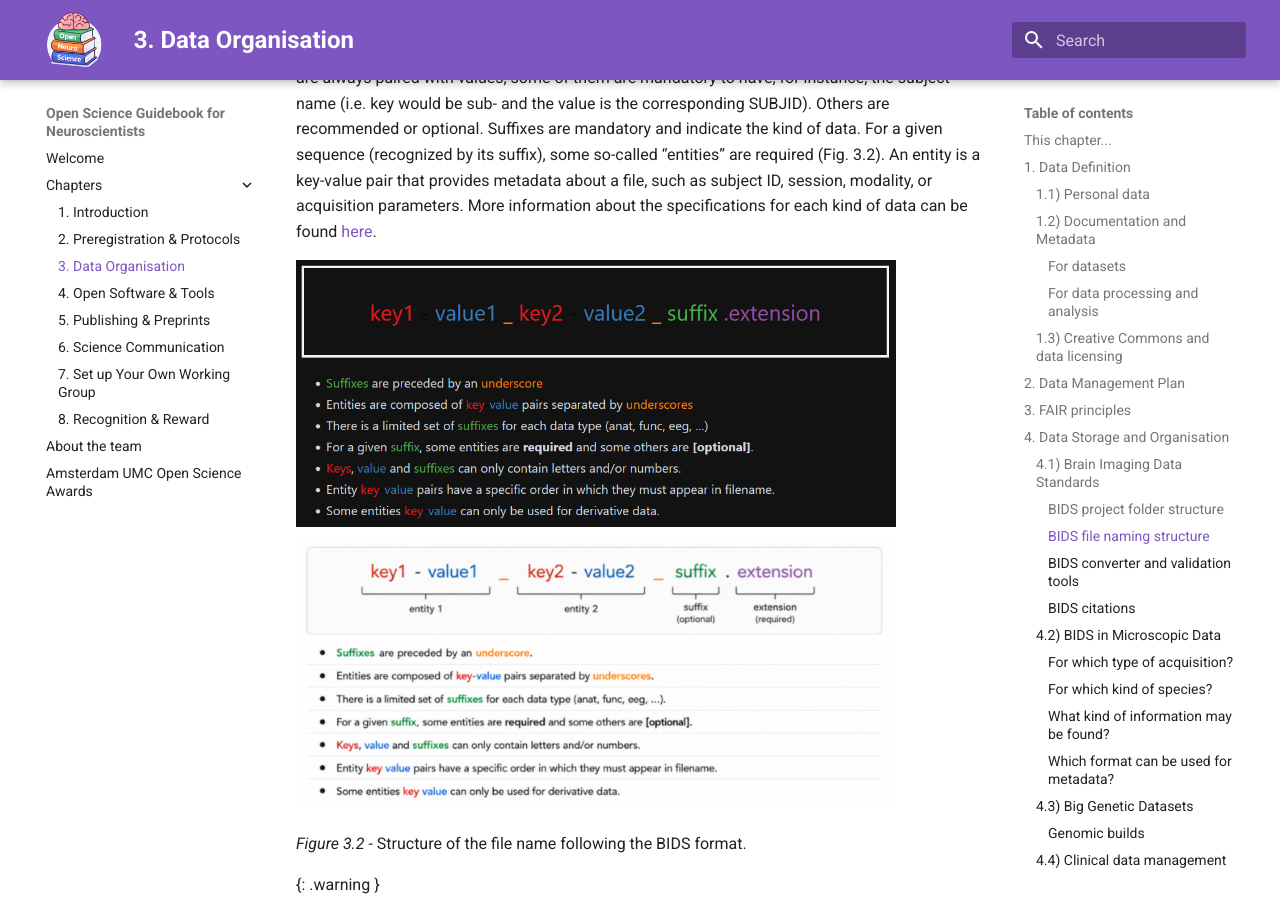
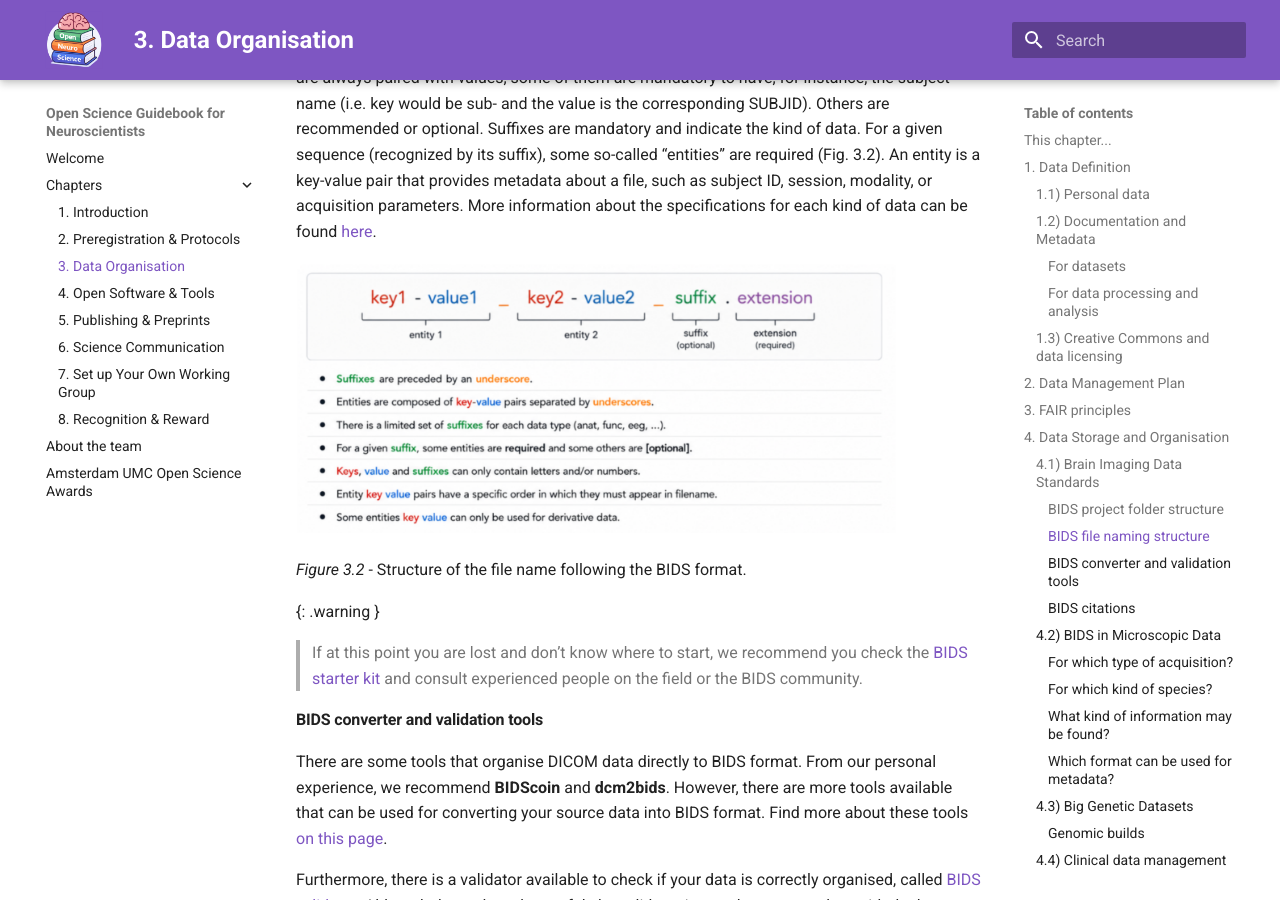
Before and after one commit to ANW-Open-Science/Open-Science-Guidebook-for-Neuroscientists, an MkDocs documentation site: the page built from docs/tabs/3-data_organisation.md, in a window 1280 px wide and 900 px high, scrolled down 5313 px. Built offline with MkDocs 1.6.1 and Material for MkDocs 9.7.7, drawn with Linux system fonts in a browser that asks for light colours.

Commit message:
Update 3-data_organisation.md

```diff
--- a/docs/tabs/3-data_organisation.md
+++ b/docs/tabs/3-data_organisation.md
@@ -105,7 +105,6 @@ Inside the session (if it exists) or the subject folder, we should have a subfol
 
 Finally, the files MUST be named in a certain way to be machine-readable. There are three main types of data (or extensions): **.json** files containing metadata, **.tsv** files containing tables of metadata and raw data images (with **.jpg** or **.nii.gz**). All files follow a similar structure that includes using **keys**, the corresponding **value** to that key, a **suffix** and, finally, the **extension**. Keys are always paired with values, some of them are mandatory to have, for instance, the subject name (i.e. key would be sub- and the value is the corresponding SUBJID). Others are recommended or optional. Suffixes are mandatory and indicate the kind of data. For a given sequence (recognized by its suffix), some so-called “entities” are required (Fig. 3.2). An entity is a key-value pair that provides metadata about a file, such as subject ID, session, modality, or acquisition parameters. More information about the specifications for each kind of data can be found [here](https://bids-specification.readthedocs.io/en/stable/modality-agnostic-files.html).
 
-![BIDS file name structure](../assets/images/BIDS2.png){width="600"}
 ![BIDS file name structure](../assets/images/BIDS2_Improved_Sanne.png){width="600"}
 
 *Figure 3.2* - Structure of the file name following the BIDS format.
@@ -149,7 +148,6 @@ Different manufacturers typically utilise various file formats to store metadata
 
 In summary, this type of data storage, which is constantly evolving and improving, provides a consistent way to associate a file with the necessary metadata needed to perform further image analysis (Fig 3.3). A more comprehensive and exhaustive overview concerning how to properly apply the BIDS format on your dataset can be found [here](https://bids-specification.readthedocs.io/en/stable/modality-specific-files/microscopy.html).
 
-![illustration following BIDS format](../assets/images/BIDS3.png){width="600"}
 ![illustration following BIDS format](../assets/images/BIDS3_Improved_Sanne.png){width="600"}
 
 *Figure 3.3* - Illustration of rat spinal cord SEM overview following a BIDS format, modified from Zaimi et al., 2018 and extract from Bourget et al. 2022.
```
